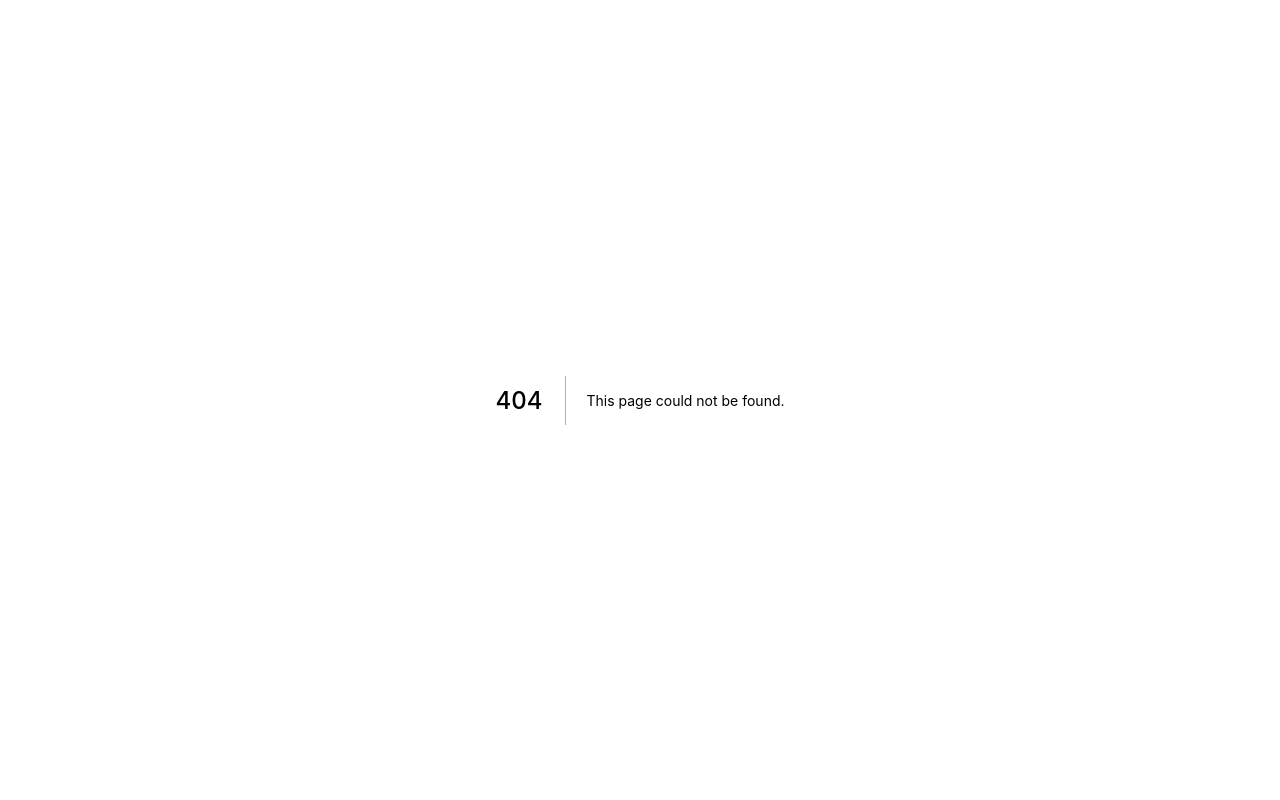
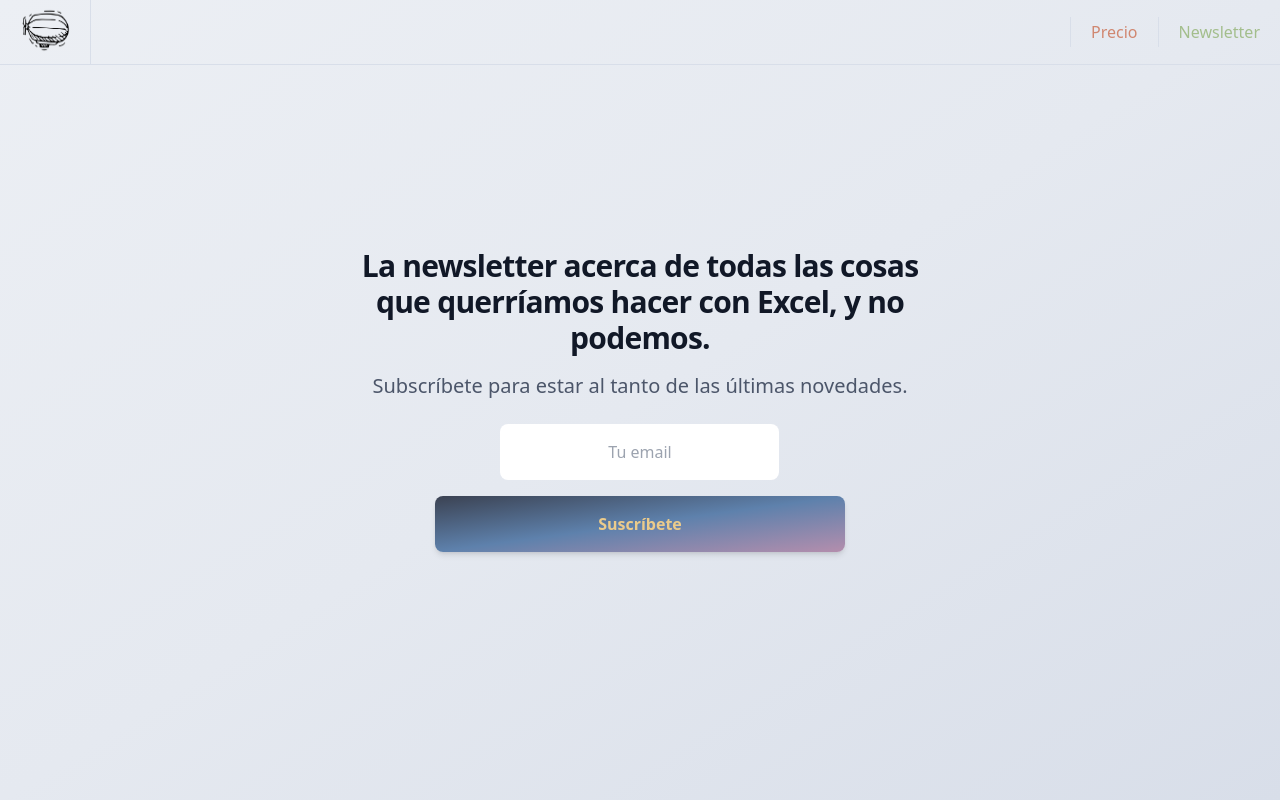
Before and after one commit to zepelinlabs/monorepo, a Next.js app in the folder landing/: page /newsletter in a window 1280 px wide. Before the commit this address had no page. Built offline with nearby package versions, Linux system fonts and the light colour scheme.

Commit message:
Add newsletter

```diff
--- a/landing/components/NavBar.js
+++ b/landing/components/NavBar.js
@@ -18,6 +18,13 @@
             </a>
           </Link>
         </li>
+        <li className="py-5">
+          <Link href="/newsletter">
+            <a className="font-medium px-5 py-1 border-l border-nord-4 text-nord-14">
+              Newsletter
+            </a>
+          </Link>
+        </li>
         {/* <li className="py-5"><a href="#" className="font-medium px-5 py-1 border-l border-nord-4 text-nord-11">About</a></li>
         <li className="py-5"><a href="#" className="font-medium px-5 py-1 border-l border-nord-4 text-nord-14">Contact</a></li> */}
       </ul>
--- /dev/null
+++ b/landing/components/SubscribeForm.js
@@ -0,0 +1,32 @@
+import React from 'react';
+
+export default function SubscribeForm() {
+  return (
+    <div className="text-center w-full mx-auto">
+      <div className="lg:mt-0 lg:flex-shrink-0">
+        <div className="mt-6 inline-flex rounded-md">
+          <form
+            action="https://buttondown.email/api/emails/embed-subscribe/olvidandoamiexcel"
+            method="post"
+            target="popupwindow"
+            onSubmit="window.open('https://buttondown.email/olvidandoamiexcel', 'popupwindow')"
+            className="embeddable-buttondown-form"
+          >
+            <input
+              type="email"
+              name="email"
+              id="bd-email"
+              placeholder="Tu email"
+              className="py-4 px-6 text-center focus:outline-none focus:ring-2 focus:ring-offset-2  rounded-lg"
+            />
+            <input
+              type="submit"
+              value="Suscríbete"
+              className="mt-4 py-4 px-6 text-nord-13 bg-gradient-to-br from-nord-1 via-nord-10 to-nord-15 w-full text-center font-semibold shadow-md rounded-lg"
+            />
+          </form>
+        </div>
+      </div>
+    </div>
+  );
+}
--- a/landing/pages/coming-soon.js
+++ b/landing/pages/coming-soon.js
@@ -1,5 +1,6 @@
 import React from 'react';
 import NavBar from '../components/NavBar';
+import SubscribeForm from '../components/SubscribeForm';
 
 export default function ComingSoon() {
   return (
@@ -22,30 +23,7 @@
               Así podrás ser el primero en probar la aplicación cuando esté
               lista.
             </p>
-            <div className="lg:mt-0 lg:flex-shrink-0">
-              <div className="mt-6 inline-flex rounded-md">
-                <form
-                  action="https://buttondown.email/api/emails/embed-subscribe/olvidandoamiexcel"
-                  method="post"
-                  target="popupwindow"
-                  onSubmit="window.open('https://buttondown.email/olvidandoamiexcel', 'popupwindow')"
-                  className="embeddable-buttondown-form"
-                >
-                  <input
-                    type="email"
-                    name="email"
-                    id="bd-email"
-                    placeholder="Tu email"
-                    className="py-4 px-6 text-center focus:outline-none focus:ring-2 focus:ring-offset-2  rounded-lg"
-                  />
-                  <input
-                    type="submit"
-                    value="Suscríbete"
-                    className="mt-4 py-4 px-6 text-nord-13 bg-gradient-to-br from-nord-1 via-nord-10 to-nord-15 w-full text-center font-semibold shadow-md rounded-lg"
-                  />
-                </form>
-              </div>
-            </div>
+            <SubscribeForm />
           </div>
         </div>
       </div>
--- /dev/null
+++ b/landing/pages/newsletter.js
@@ -0,0 +1,28 @@
+import NavBar from '../components/NavBar';
+import SubscribeForm from '../components/SubscribeForm';
+
+export default function Newsletter() {
+  return (
+    <div>
+      <div className="h-screen bg-gradient-to-br from-nord-6 via-nord-5 to-nord-4">
+        <NavBar />
+        <header className="mt-16 sm:mt-20 px-4 sm:px-6 lg:px-8 xl:mt-32 mx-auto w-full max-w-container grid grid-cols-1">
+          <div className="absolute top-1/2 left-1/2 transform -translate-x-1/2 -translate-y-1/2">
+            <div className="text-center w-full mx-auto lg:px-8 z-20">
+              <h2 className="text-2xl font-bold tracking-tight text-gray-900 sm:text-3xl">
+                <span className="block">
+                  La newsletter acerca de todas las cosas que querríamos hacer
+                  con Excel, y no podemos.
+                </span>
+              </h2>
+              <p className="text-xl text-nord-3 mt-4 mx-auto">
+                Subscríbete para estar al tanto de las últimas novedades.
+              </p>
+              <SubscribeForm />
+            </div>
+          </div>
+        </header>
+      </div>
+    </div>
+  );
+}
```
Also changed, not shown: 1 other file (tests, documents, lock files or other folders).
